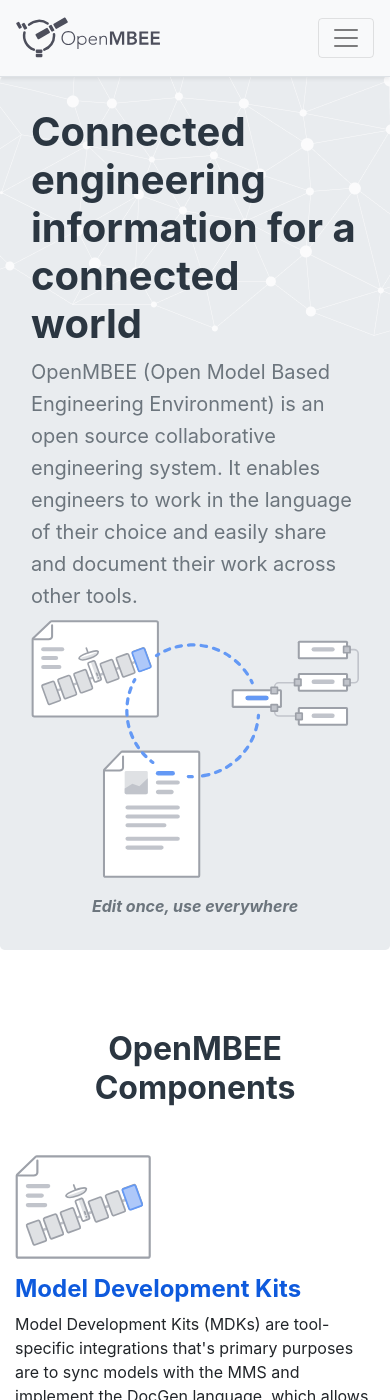
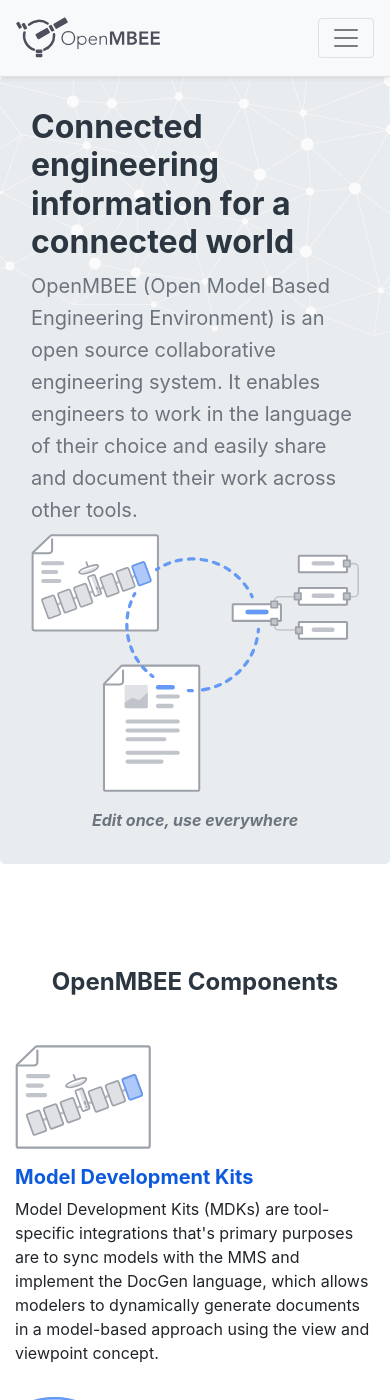
Before and after one commit to Open-MBEE/open-mbee.github.io, a Jekyll site: the page built from index.html, in a window 390 px wide and 1400 px high. Built offline with Jekyll 4.4.1, drawn with Linux system fonts in a browser that asks for light colours.

Commit message:
Updated process diagram. Improved accessibility and responsiveness

```diff
--- a/_sass/main.scss
+++ b/_sass/main.scss
@@ -31,6 +31,7 @@
   box-shadow: 0 .125rem .25rem rgba(0,0,0,.075) !important;
   display: inline-block;
   width: 100%;
+  cursor: pointer;
 }
 
 .link-grid a:hover{
@@ -43,6 +44,11 @@
   padding-right: 4px;
 }
 
+@media (max-width: 768px){
+  .link-grid a{
+    margin: 6px 0;
+  }
+}
 
 /*************/
 /* Images*/
@@ -77,9 +83,19 @@
   font-weight: 700;
 }
 
+h2{
+  margin-top: 1em;
+}
+
 /*OpenMBEE brand color darkened to accessiblity standards*/
 a{
   color: #0E5ADD;
+}
+
+#navbar-title{
+  margin-top: 0;
+  padding: 1.5rem 0;
+  margin-bottom: 1.5rem;
 }
 
 /*Splash page text gets smaller under desktop sizes*/
@@ -91,6 +107,22 @@
   }
   .header-subtext{
     font-size: 1.5rem;
+  }
+}
+
+/*Smaller fonts on smaller screens*/
+@media (max-width: 992px) {
+  h1{
+    font-size: 2rem;
+  }
+  #navbar-title{
+    padding: 1rem 0;
+  }
+  h2{
+    font-size: 1.5rem;
+  }
+  h4{
+    font-size: 1.25rem;
   }
 }
 
@@ -109,13 +141,6 @@
 /* Sub pages*/
 /**************/
 
-#navbar-title{
-  margin-top: 0;
-  padding-top: 1.5rem;
-  padding-bottom: 1.5rem;
-  margin-bottom: 1.5rem;
-}
-
 /*This is the bootstrap bg-light color*/
 .page-title{
   background-color: #f8f9fa !important;
--- a/index.html
+++ b/index.html
@@ -10,7 +10,7 @@
           <span class="header-subtext text-muted">OpenMBEE (Open Model Based Engineering Environment) is an open source collaborative engineering system. It enables engineers to work in the language of their choice and easily share and document their work across other tools.</span>
         </div>
         <div class="col-sm-8 col-lg-4">
-          <img class="d-block mx-auto img-fluid" src="images/linked-data-document.svg"/>
+          <img class="d-block mx-auto img-fluid" src="images/linked-data-document.svg" alt="diagram showing elements linked to each other including a satellite solar panel, a node of a model, and a document"/>
           <span class="text-muted pt-3 d-block font-italic text-center font-weight-bold">Edit once, use everywhere</span>
         </div>
       </div>
@@ -24,7 +24,7 @@
       <h2 class="mb-5 text-center font-weight-bold">OpenMBEE Components</h2>
       <div class="row">
         <div class="col-md-6 col-lg-3">
-          <img class="img-sm pb-3" src="images/icon-spacecraft.svg">
+          <img class="img-sm pb-3" src="images/icon-spacecraft.svg" alt="satellite with a highlighted solar panel in a page">
           <h4><a href="products.html#mdk">Model Development Kits</a></h4>
           <p>Model Development Kits (MDKs) are tool-specific integrations that's
             primary purposes are to sync models with the MMS and implement the DocGen language, which allows
@@ -33,14 +33,14 @@
         </div>
         <div class="col-md-6 col-lg-3">
 
-          <img class="img-sm pb-3" src="images/icon-db.svg">
+          <img class="img-sm pb-3" src="images/icon-db.svg" alt="database icon">
           <h4><a href="products.html#mms">Model Management System</a></h4>
           <p>MMS is a version control system for structured data. It exposes model information through RESTful web
             services that can be used for CRUD operations, branching, and tagging of the model repository.</p>
 
         </div>
         <div class="col-md-6 col-lg-3">
-          <img class="img-sm pb-3" src="images/icon-document.svg">
+          <img class="img-sm pb-3" src="images/icon-document.svg" alt="a document with a highlighted line">
           <h4><a href="products.html#ve">View Editor</a></h4>
           <p>VE enables users to interact with SysML models within a web-based environment. It implements
             the MMS REST API to provide a web environment to create, read, and update model elements, including Documents
@@ -48,7 +48,7 @@
         </div>
 
         <div class="col-md-6 col-lg-3">
-          <img class="img-sm pb-3" src="images/icon-cookbook.svg">
+          <img class="img-sm pb-3" src="images/icon-cookbook.svg" alt="a cookbook">
           <h4><a href="products.html#cookbooks">OpenSE Cookbook</a></h4>
           <p>Engineering cookbooks are a compendium for the engineer which captures best practices, lessons learned, and provides guidance on how to use languages and tools to perform a certain engineering task</p>
         </div>
@@ -59,7 +59,7 @@
       <h2 class="mb-5 text-center font-weight-bold">OpenMBEE In the Wild</h2>
       <div class="row">
         <div class="col-lg-4">
-          <img class="img-fluid" src="images/Top_view_of_tmt_complex.jpg">
+          <img class="img-fluid" src="images/Top_view_of_tmt_complex.jpg" alt="rendering of the TMT complex">
         </div>
         <div class="col-lg-8">
           <h4><a href="products.html">Thirty Meter Telescope SysML Model</a></h4>
```
Also changed, not shown: pages/resources.md (+1 -1 lines), images/process-diagram.png (added).
